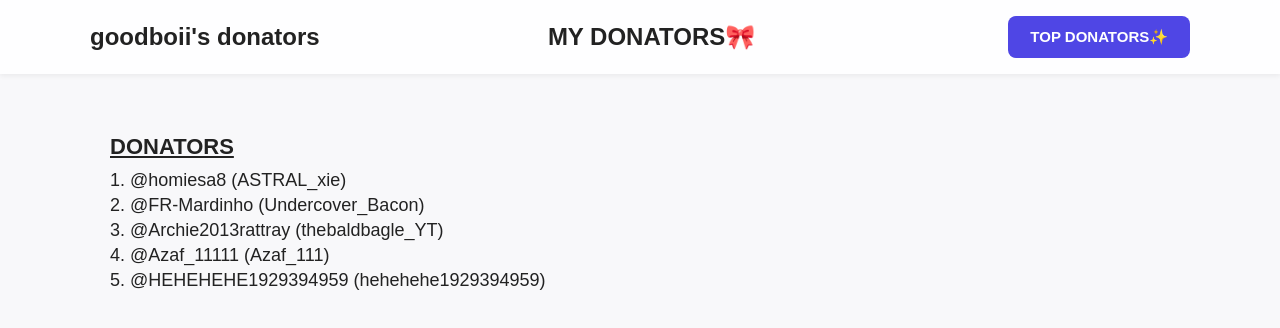
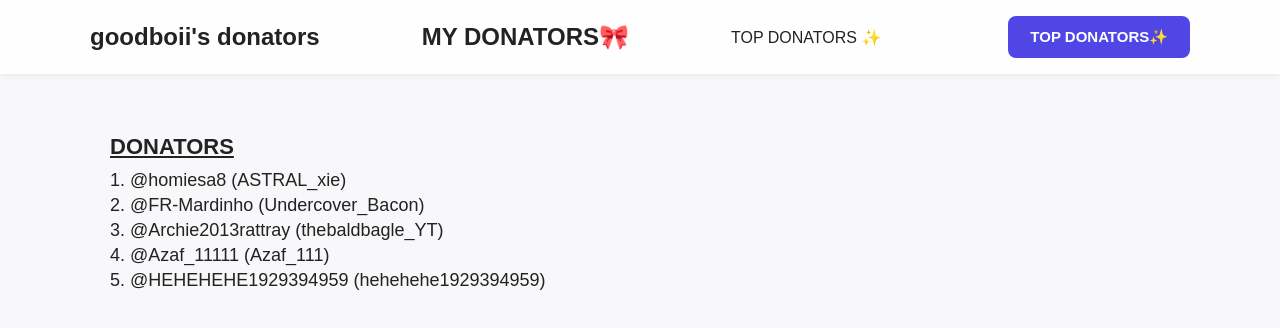
Before and after one commit to yogoodboii/goodboi-website, a plain HTML site: page index.html in a window 1280 px wide. Drawn offline with Linux system fonts and the light colour scheme.

Commit message:
Update index.html

```diff
--- a/index.html
+++ b/index.html
@@ -34,6 +34,8 @@
     <div class="container nav">
       <h2>goodboii's donators</h2>
       <h3 style="font-size:24px; font-weight:bold;">MY DONATORS🎀</h3>
+      <a href="topdonators.html" target="_blank">TOP DONATORS ✨</a>
+
 
       <nav>
         <!-- BUTTON THAT LINKS TO THE OTHER WEBSITE -->
```
